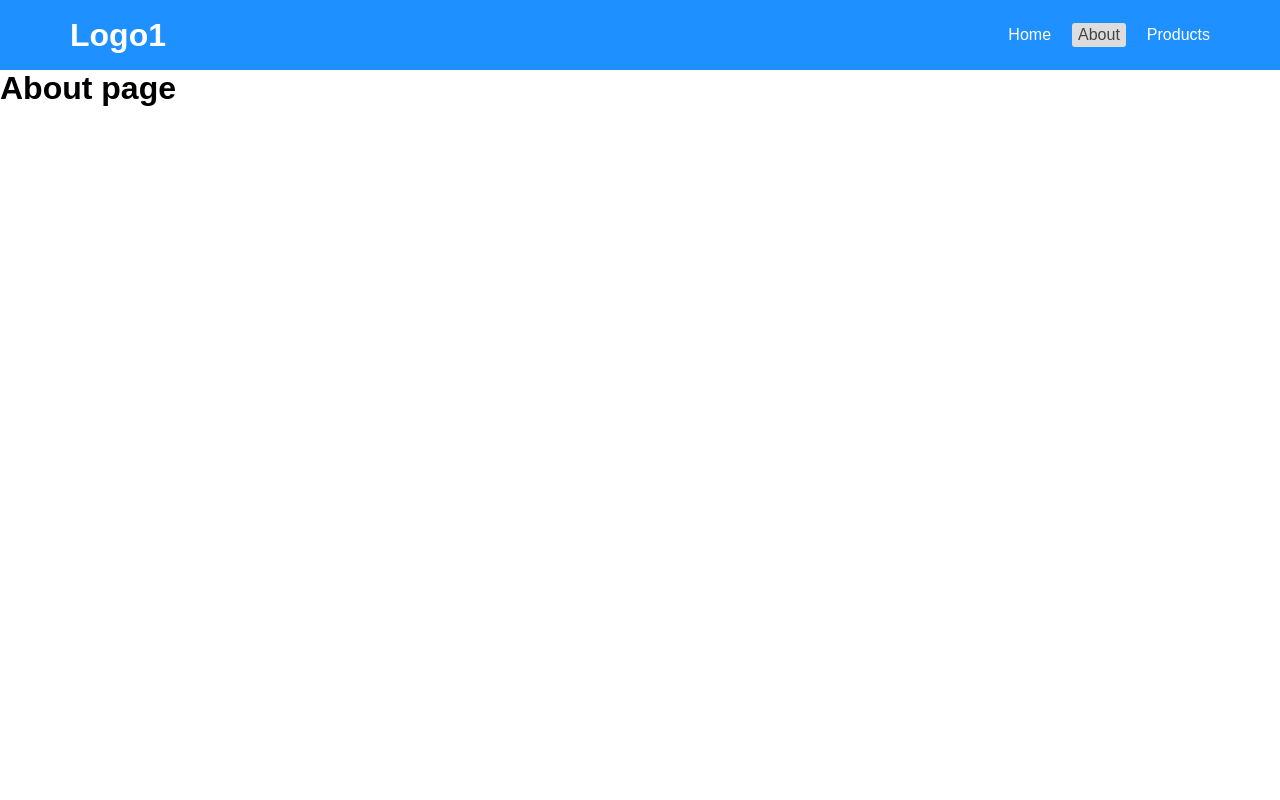
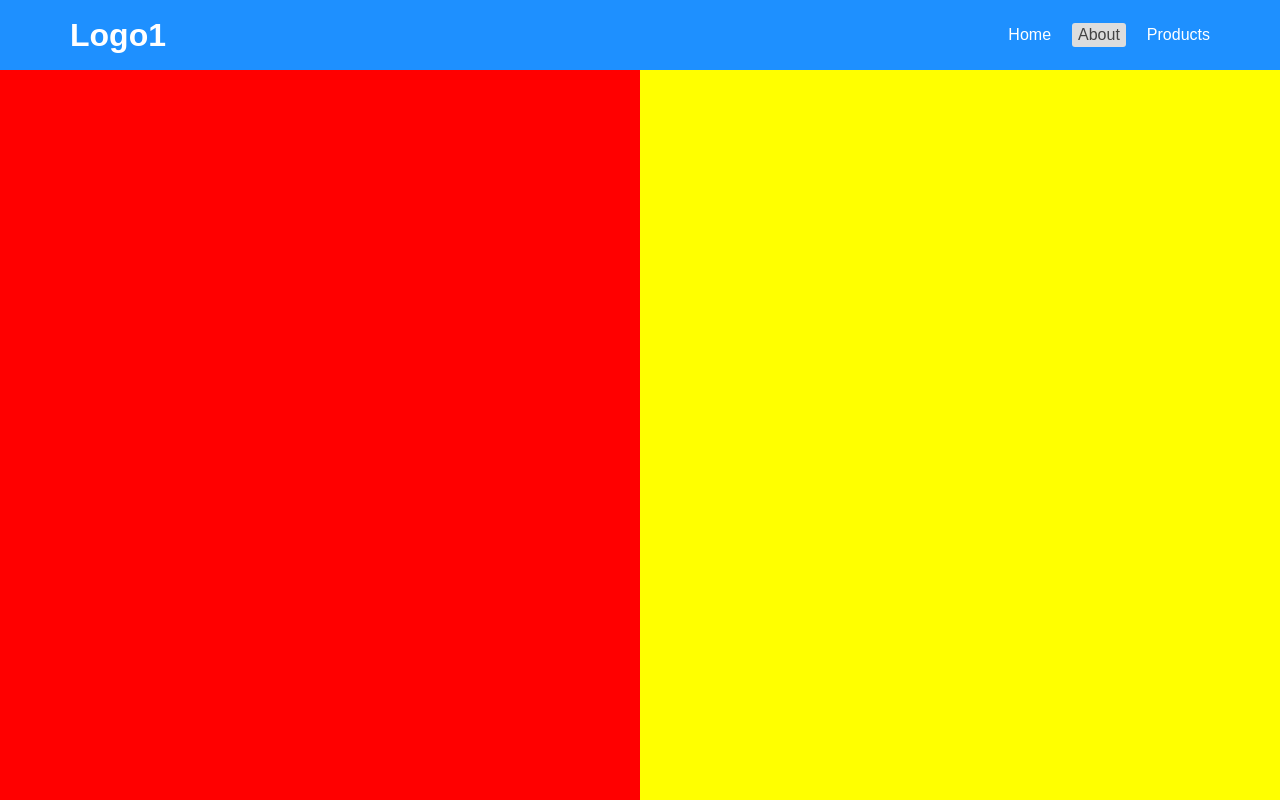
Before and after one commit to abdulhayevbahrom/products, a React (Create React App) app: page /about in a window 1280 px wide. Built offline with nearby package versions, Linux system fonts and the light colour scheme.

Commit message:
about chnage

```diff
--- /dev/null
+++ b/src/router/about/About.css
@@ -0,0 +1,21 @@
+.about {
+  width: 100%;
+  height: calc(100vh - 70px);
+  background-color: black;
+  color: #fff;
+  display: flex;
+}
+
+.about .left {
+  width: 50%;
+  height: 100%;
+  background-color: red;
+  padding-left: 5%;
+}
+
+.about .right {
+  width: 50%;
+  height: 100%;
+  background-color: yellow;
+  padding-right: 5%;
+}
--- a/src/router/about/About.jsx
+++ b/src/router/about/About.jsx
@@ -1,9 +1,10 @@
 import React from "react";
-
+import "./About.css"
 function About() {
   return (
     <div className="about">
-      <h1>About page</h1>
+      <div className="left"></div>
+      <div className="right"></div>
     </div>
   );
 }
```
